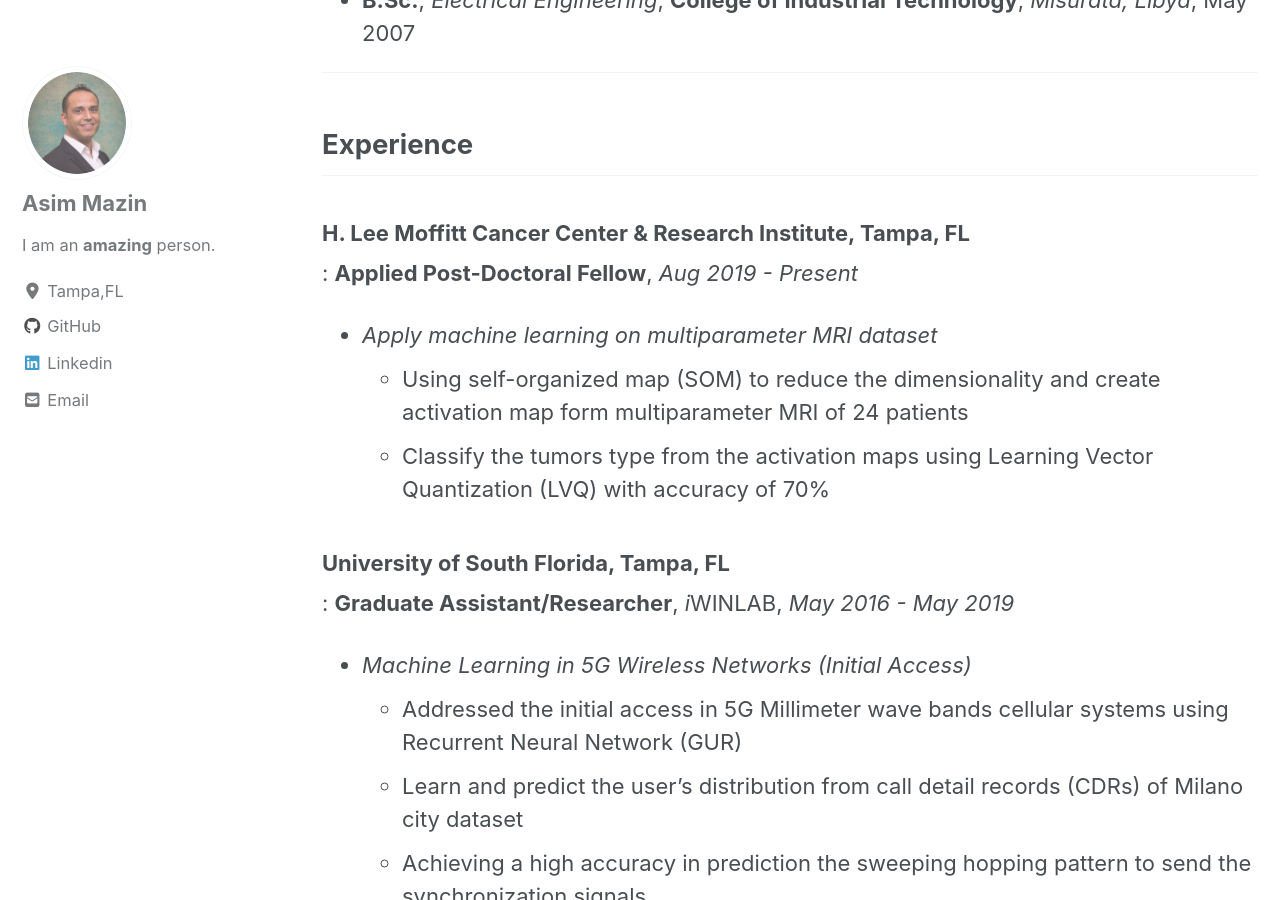
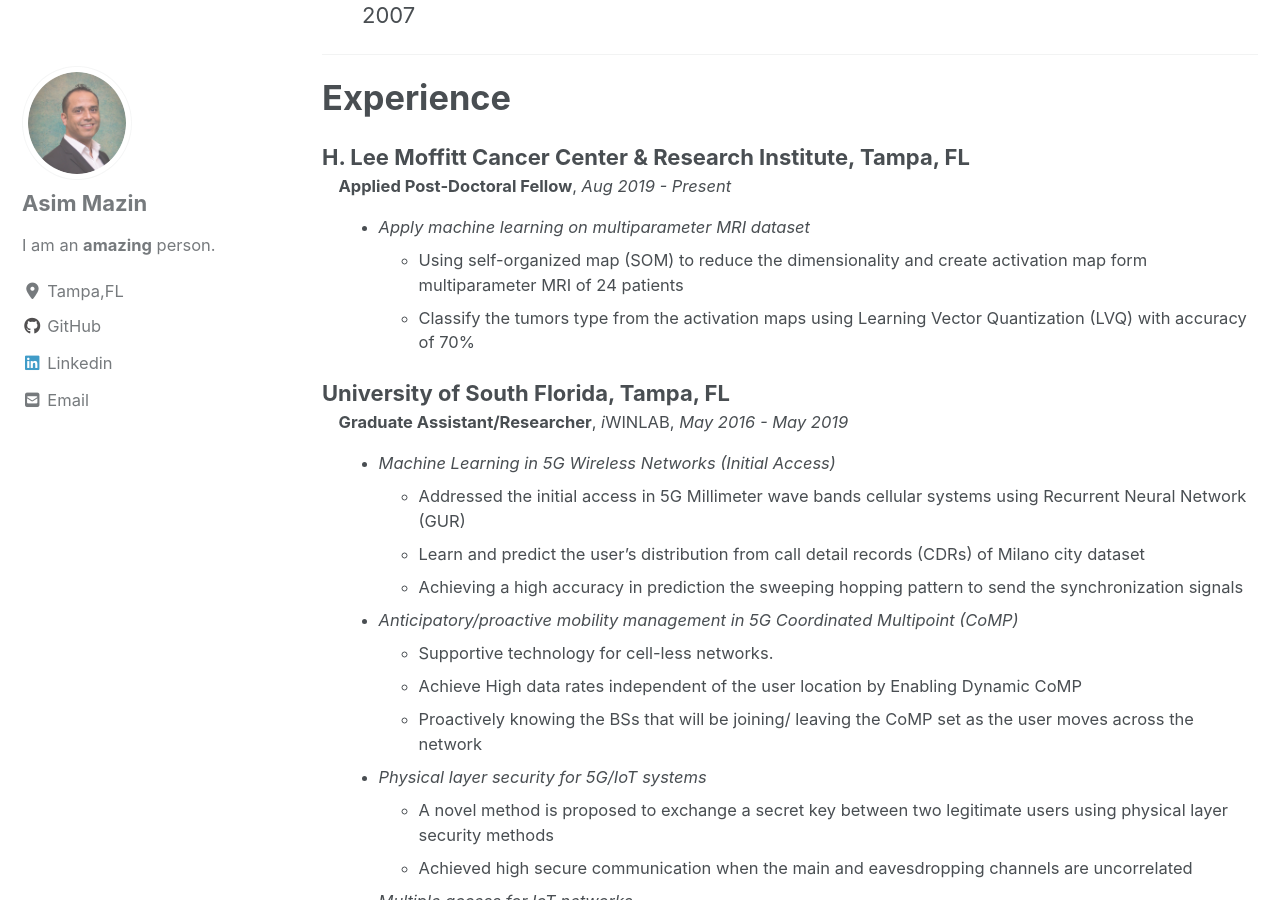
Before and after one commit to AsimMazin/Asimmazin.github.io, a Jekyll site: the page built from _pages/Resume.md, in a window 1280 px wide and 900 px high, scrolled down 712 px. Built offline with Jekyll 4.4.1, drawn with Linux system fonts in a browser that asks for light colours; cached includes are drawn as plain includes; nearby versions of some CDN libraries.

Commit message:
New modifications

```diff
--- a/_pages/Resume.md
+++ b/_pages/Resume.md
@@ -5,31 +5,31 @@
 permalink: /Resume/
 ---
 
-# Asim M. Mazin, Ph.D.
+## Asim M. Mazin, Ph.D.
 -----------------
 
-## Summary {#summary}
+# Summary {#summary}
 - Engineering doctoral graduate possess a strong technical background, excellent verbal and written communication skills
 - Seeking engineer/research positions opportunities in 5G wireless systems, data science and machine learning applications
 
 -----------------
 
-## Education {#education}
+# Education {#education}
  - **Ph.D.**, *Electrical Engineering*, **University of South Florida**,      *Tampa, FL*,       May 2019
  - **M.Sc.**, *Electrical Engineering*, **Southern Illinois University**,     *Carbondale, IL*,  May 2013
  - **B.Sc.**, *Electrical Engineering*, **College of Industrial Technology**, *Misurata, Libya*, May 2007
 
 -----------------
 
-## Experience {#experince}
+# Experience {#experince}
 
-### H. Lee Moffitt Cancer Center & Research Institute, Tampa, FL
+H. Lee Moffitt Cancer Center & Research Institute, Tampa, FL
 : **Applied Post-Doctoral Fellow**, *Aug 2019 - Present*
 - *Apply machine learning on multiparameter MRI dataset*
     - Using self-organized map (SOM) to reduce the dimensionality and create activation map form multiparameter MRI of 24 patients
     - Classify the tumors type from the activation maps using Learning Vector Quantization  (LVQ) with accuracy of 70%
 
-### University of South Florida, Tampa, FL
+University of South Florida, Tampa, FL
 : **Graduate Assistant/Researcher**, *i*WINLAB, *May 2016 - May 2019*
 - *Machine Learning in 5G Wireless Networks (Initial Access)*
     - Addressed the initial access in 5G Millimeter wave bands cellular systems using Recurrent Neural Network (GUR)
@@ -57,7 +57,7 @@
 
 -----------------
 
-## Selected Achievements
+# Selected Achievements
 
    - Published 9 articles to IEEE conferences
    - College of Engineering Research Day Poster Award, 2016
@@ -65,7 +65,7 @@
 
 ------------------
 
-## Publications {#publications}
+# Publications {#publications}
 
   - A. Mazin, M. Elkourdi and R. D. Gitlin, "Comparative Performance Analysis of Beam Sweeping Using a Deep Neural Net and Random Starting Point in mmWave 5G New Radio," (UEMCON) 2018, New York City, NY, USA, November 8-9, 2018.
   - A. Mazin, M. Elkourdi and R. D. Gitlin, “Accelerating Beam Sweeping in mmWave Standalone 5G New Radios using Recurrent Neural Networks,” (VTC2018-Fall), Chicago, IL, USA
@@ -78,7 +78,7 @@
 
   ------------------
 
-## Certificates
+# Certificates
  - SQL for Data Science,
  - Sequence Models
  - Improving Deep Neural Networks: Hyper-parameter tuning, Regularization and Optimization
```
